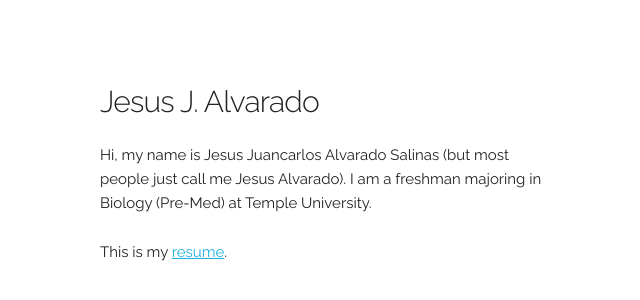
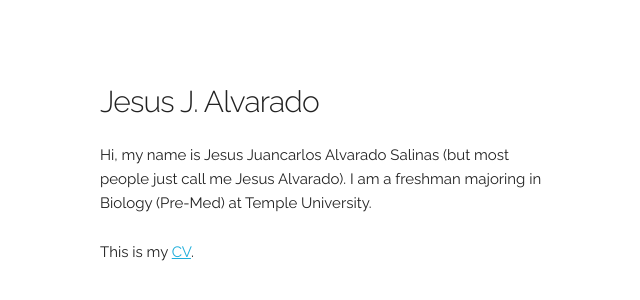
Before and after one commit to jesusalvj20/jesusalvj20.github.io, a plain HTML site: page index.html in a window 1280 px wide. Shown: the part 158-458 px from the top of the page, 60-700 px from the left. Drawn offline with Linux system fonts and the light colour scheme.

Commit message:
changed the word resume to CV

```diff
--- a/index.html
+++ b/index.html
@@ -36,7 +36,7 @@
       <div class="one-half column" style="margin-top: 25%">
         <h4>Jesus J. Alvarado</h4>
         <p>Hi, my name is Jesus Juancarlos Alvarado Salinas (but most people just call me Jesus Alvarado). I am a freshman majoring in Biology (Pre-Med) at Temple University.</p>
-	<p>This is my <a href="jja_resume.pdf">resume</a>.
+	<p>This is my <a href="jja_resume.pdf">CV</a>.
       </div>
     </div>
   </div>
```
